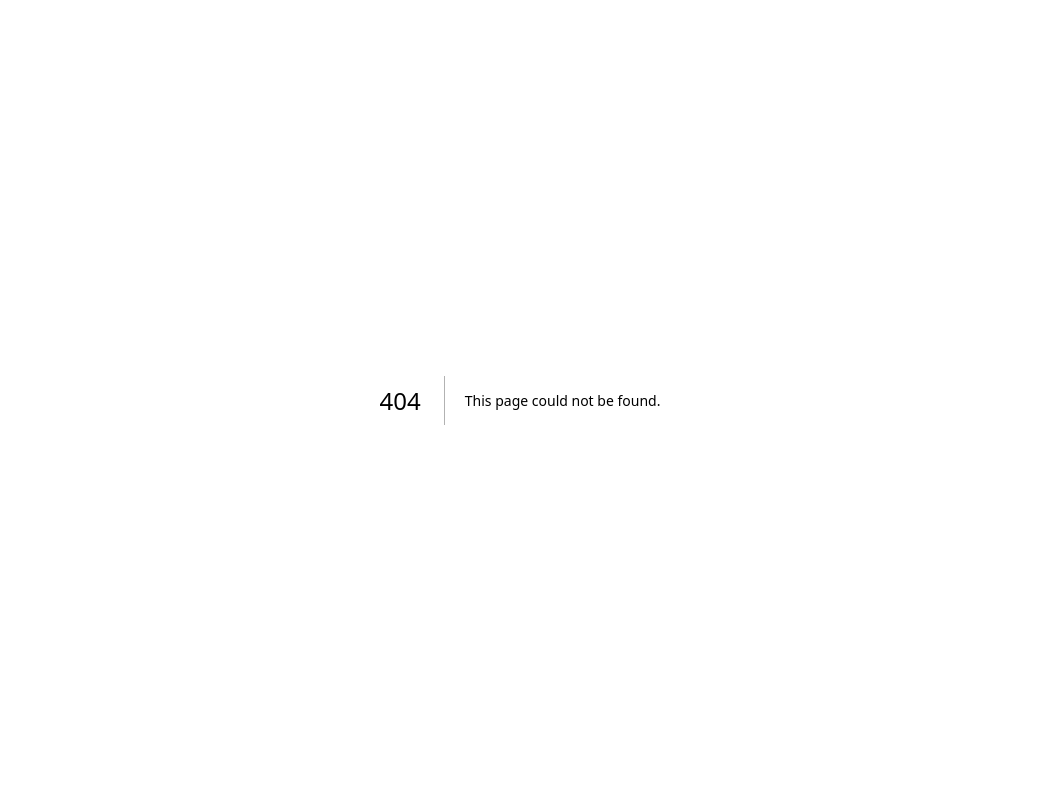
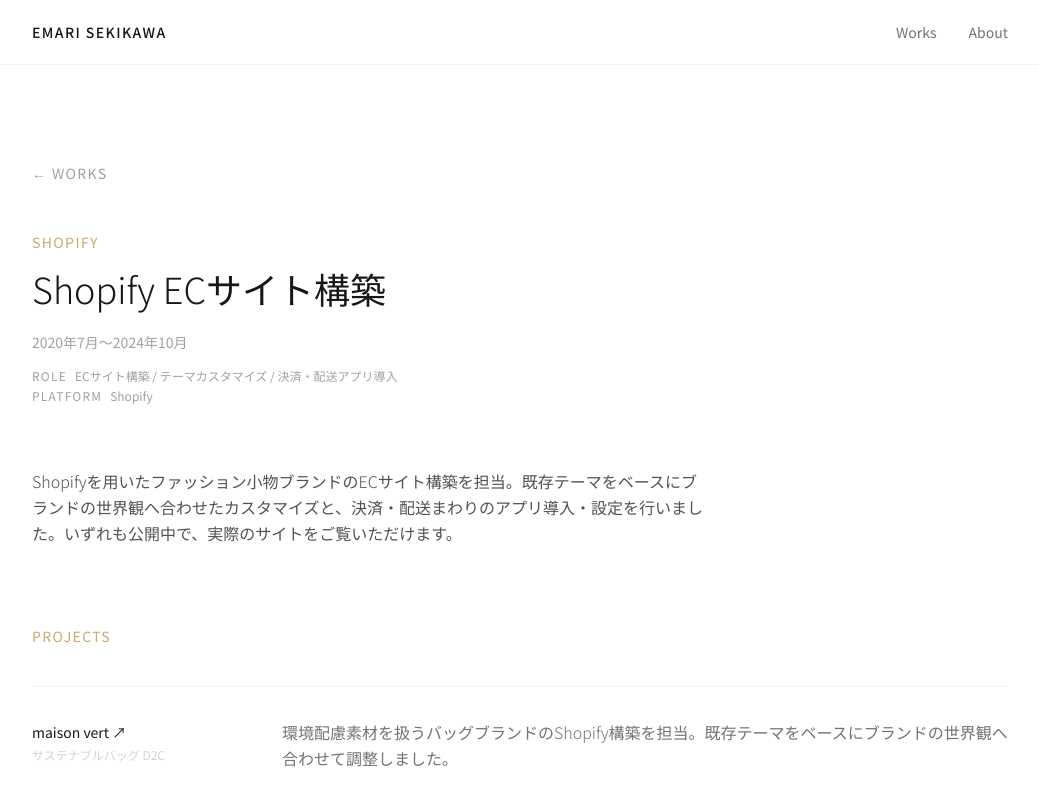
Before and after one commit to es1111101110/portfolio, a Next.js app: page /works/shopify in a window 1280 px wide. Before the commit this address had no page. Shown: the top 800 px of the page, without its empty margins (120-1159 px from the left). Built offline with nearby package versions, Linux system fonts and the light colour scheme.

Commit message:
Add Shopify works (maison vert / veganview) as 03

```diff
--- a/app/works/page.tsx
+++ b/app/works/page.tsx
@@ -43,10 +43,23 @@
     },
     {
         id: "03",
-        category: "Shopify・フリーランス",
+        category: "Shopify・EC構築",
+        title: "Shopify ECサイト構築（maison vert / veganview）",
+        description:
+            "環境配慮素材を扱う2つのバッグブランドのShopify ECサイトを構築。既存テーマをブランドの世界観に合わせてカスタマイズし、各種決済・配送アプリの導入・設定まで対応。いずれも公開・稼働中で、実際のサイトをご覧いただけます。",
+        tags: ["Shopify", "テーマカスタマイズ", "決済導入", "配送アプリ"],
+        achievement: "公開・稼働中のサイトを掲載",
+        image: null,
+        slug: "shopify",
+        period: "2020年7月 〜 2024年10月",
+        role: "ECサイト構築 / テーマカスタマイズ / 決済・配送アプリ導入",
+    },
+    {
+        id: "04",
+        category: "EC構築",
         title: "ECサイト構築・運用支援（フリーランス）",
         description:
-            "フリーランスとしてShopifyを含むECサイトの構築・運用全般、コーポレートサイト制作、グラフィックデザイン・DTPなど幅広く対応。",
+            "Makeshop、Estore、モールなどのECサイトの構築・運用全般、コーポレートサイト制作、グラフィックデザイン・DTPなど幅広く対応。",
         tags: ["Shopify", "WordPress", "HTML/CSS", "グラフィックデザイン"],
         achievement: "構築から運用まで一気通貫で対応",
         image: null,
@@ -55,7 +68,7 @@
         role: "ECサイト構築 / Webデザイン / グラフィックデザイン",
     },
     {
-        id: "04",
+        id: "05",
         category: "ブランディング・クラウドファンディング",
         title: "ジュエリーブランド クラウドファンディング",
         description:
@@ -68,7 +81,7 @@
         role: "アートディレクション / UXデザイン / プロジェクト管理",
     },
     {
-    id: "05",
+        id: "06",
         category: "バナー・グラフィックデザイン",
         title: "バナー・ロゴデザイン",
         description:
--- /dev/null
+++ b/app/works/shopify/page.tsx
@@ -0,0 +1,94 @@
+import Layout from "../../components/Layout";
+
+export default function ShopifyWorkPage() {
+    const projects = [
+        {
+            brand: "maison vert",
+            url: "https://maisonvert.online/",
+            category: "サステナブルバッグ D2C",
+            description:
+                "環境配慮素材を扱うバッグブランドのShopify構築を担当。既存テーマをベースにブランドの世界観へ合わせて調整しました。",
+        },
+        {
+            brand: "veganview",
+            url: "https://veganview.online/",
+            category: "アップサイクル素材バッグブランド",
+            description:
+                "“ジェンダーレスな現代のシンプル”を掲げるバッグブランドのShopify構築を担当。トップページに動画スプラッシュとENTER導線を実装するなど、ブランドの世界観を表現するためのフロントカスタマイズを行いました。",
+        },
+    ];
+
+    return (
+        <Layout>
+            <div className="max-w-5xl mx-auto px-6 py-24">
+
+                <a href="/works"
+                    className="text-sm text-neutral-400 hover:text-neutral-900 transition-colors tracking-widest uppercase"
+                >
+                    ← Works
+                </a>
+                <div className="mt-12 mb-16">
+                    <p className="text-sm tracking-widest uppercase text-[var(--accent)] mb-4">
+                        Shopify
+                    </p>
+                    <h1 className="text-4xl font-light mb-6">
+                        Shopify ECサイト構築
+                    </h1>
+                    <p className="text-neutral-400 text-sm mb-4">
+                        2020年7月〜2024年10月
+                    </p>
+                    <div className="flex flex-col gap-1">
+                        <p className="text-xs text-neutral-400">
+                            <span className="tracking-widest uppercase mr-2">Role</span>
+                            ECサイト構築 / テーマカスタマイズ / 決済・配送アプリ導入
+                        </p>
+                        <p className="text-xs text-neutral-400">
+                            <span className="tracking-widest uppercase mr-2">Platform</span>
+                            Shopify
+                        </p>
+                    </div>
+                </div>
+
+                <div className="mb-20">
+                    <p className="text-neutral-600 font-light leading-relaxed max-w-2xl">
+                        Shopifyを用いたファッション小物ブランドのECサイト構築を担当。既存テーマをベースにブランドの世界観へ合わせたカスタマイズと、決済・配送まわりのアプリ導入・設定を行いました。いずれも公開中で、実際のサイトをご覧いただけます。
+                    </p>
+                </div>
+
+                {/* Projects */}
+                <div>
+                    <h2 className="text-sm tracking-widest uppercase text-[var(--accent)] mb-10">
+                        Projects
+                    </h2>
+                    <div className="grid grid-cols-1 gap-10">
+                        {projects.map((project, index) => (
+                            <div
+                                key={index}
+                                className="grid grid-cols-12 gap-6 border-t border-neutral-100 pt-8"
+                            >
+                                <div className="col-span-3">
+
+                                    <a href={project.url}
+                                        target="_blank"
+                                        rel="noopener noreferrer"
+                                        className="text-sm text-neutral-900 hover:text-[var(--accent)] transition-colors"
+                                    >
+                                        {project.brand} ↗
+                                    </a>
+                                    <p className="text-xs text-neutral-300 mt-1">
+                                        {project.category}
+                                    </p>
+                                </div>
+                                <div className="col-span-9">
+                                    <p className="text-neutral-500 font-light leading-relaxed">
+                                        {project.description}
+                                    </p>
+                                </div>
+                            </div>
+                        ))}
+                    </div>
+                </div>
+            </div>
+        </Layout>
+    );
+}
```
Lines whose indentation alone changed are shown as unchanged.
